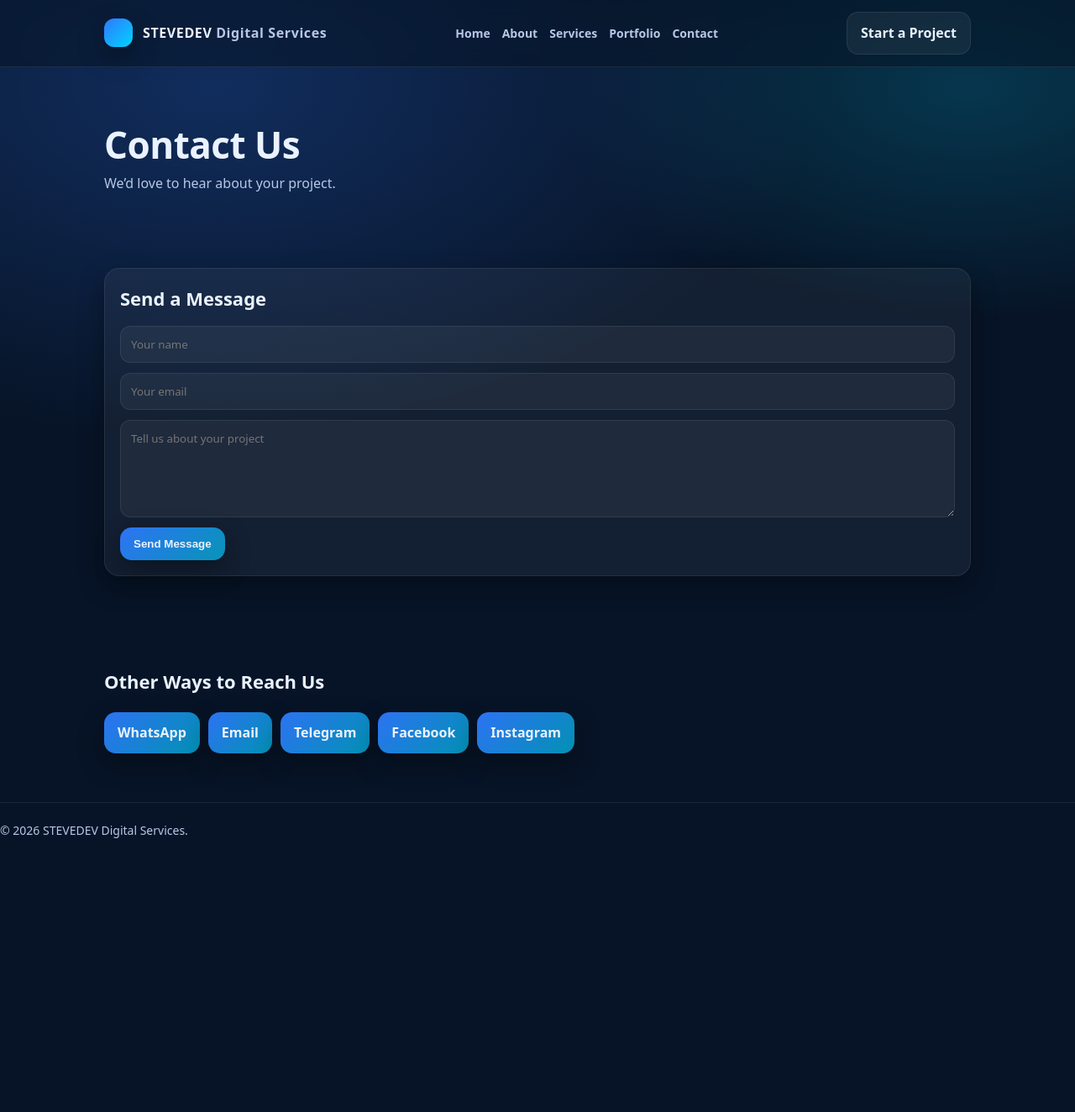
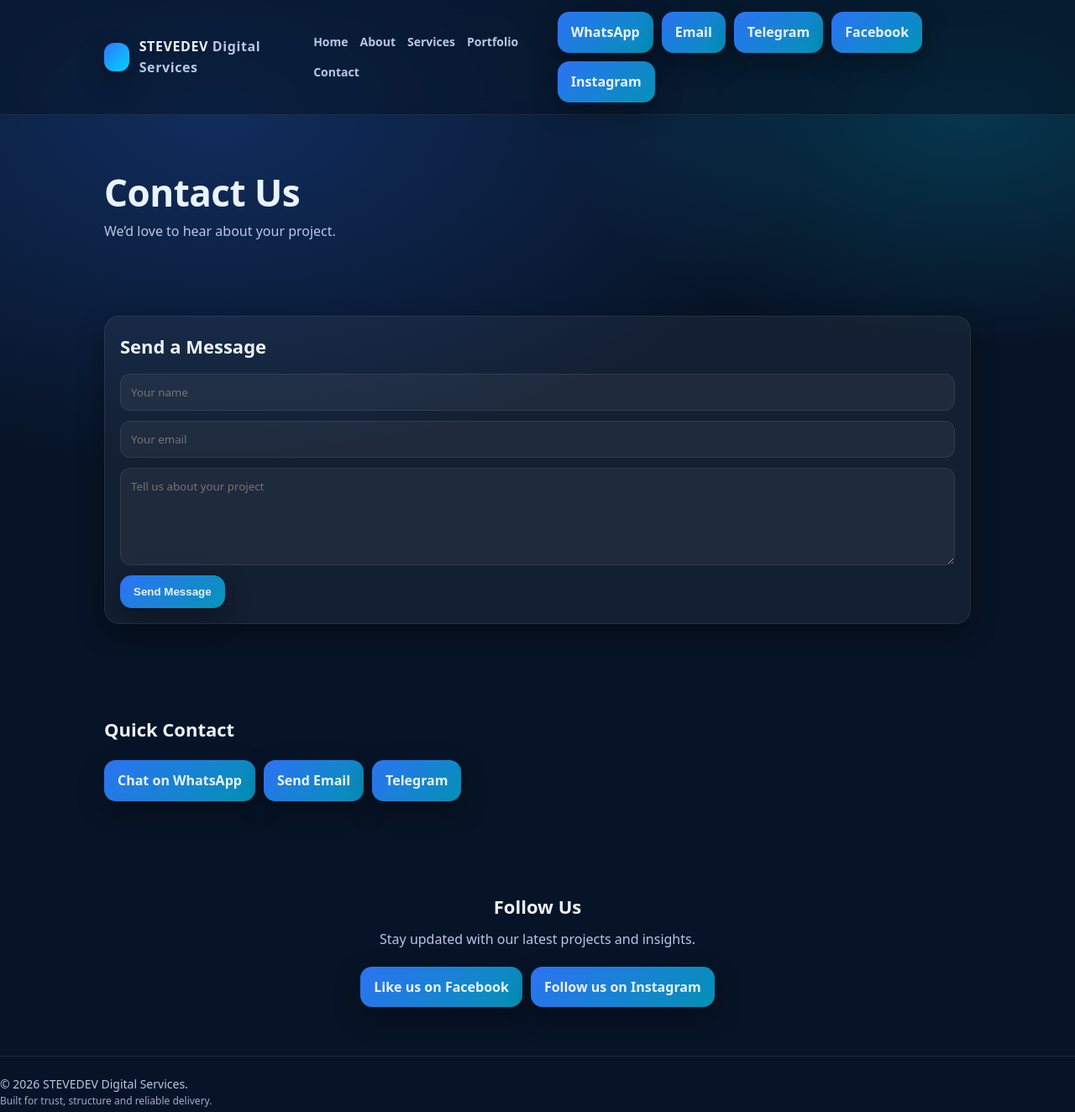
Before and after one commit to justdchillin-sketch/sdservices, a plain HTML site: page contact.html in a window 1280 px wide. Shown: the whole page at 84% size. Before the commit the page ends 1040 px from the top, so only its background shows below. Drawn offline with Linux system fonts and the light colour scheme.

Commit message:
Update contact.html with new contact options

```diff
--- a/contact.html
+++ b/contact.html
@@ -7,6 +7,7 @@
     <meta name="description" content="Get in touch with STEVEDEV Digital Services. Send us a message or reach us via WhatsApp, email or Telegram." />
     <link rel="stylesheet" href="style.css" />
   </head>
+
   <body>
     <header>
       <div class="nav">
@@ -14,6 +15,7 @@
           <div class="logo" aria-hidden="true"></div>
           <div>STEVEDEV <span style="color:var(--muted);font-weight:700">Digital Services</span></div>
         </div>
+
         <nav class="links" aria-label="Primary">
           <a href="index.html">Home</a>
           <a href="about.html">About</a>
@@ -21,13 +23,20 @@
           <a href="portfolio.html">Portfolio</a>
           <a href="contact.html">Contact</a>
         </nav>
-        <div class="cta">
-          <a class="btn" href="index.html#call-to-action">Start a Project</a>
+
+        <!-- Global CTAs -->
+        <div class="cta" style="flex-wrap:wrap; gap:10px;">
+          <a class="btn primary" href="javascript:void(0)" onclick="openLink('whatsapp')">WhatsApp</a>
+          <a class="btn primary" href="javascript:void(0)" onclick="openLink('email')">Email</a>
+          <a class="btn primary" href="javascript:void(0)" onclick="openLink('telegram')">Telegram</a>
+          <a class="btn primary" href="javascript:void(0)" onclick="openLink('facebook')">Facebook</a>
+          <a class="btn primary" href="javascript:void(0)" onclick="openLink('instagram')">Instagram</a>
         </div>
       </div>
     </header>
 
     <main class="wrap">
+
       <section>
         <h1>Contact Us</h1>
         <p class="sub">We’d love to hear about your project.</p>
@@ -47,20 +56,31 @@
       </section>
 
       <section style="margin-top:40px;">
-        <h2 class="section-title">Other Ways to Reach Us</h2>
+        <h2 class="section-title">Quick Contact</h2>
 
         <div class="cta" style="margin-top:20px; flex-wrap:wrap; gap:10px;">
-          <a class="btn primary" href="javascript:void(0)" onclick="openLink('whatsapp')">WhatsApp</a>
-          <a class="btn primary" href="javascript:void(0)" onclick="openLink('email')">Email</a>
+          <a class="btn primary" href="javascript:void(0)" onclick="openLink('whatsapp')">Chat on WhatsApp</a>
+          <a class="btn primary" href="javascript:void(0)" onclick="openLink('email')">Send Email</a>
           <a class="btn primary" href="javascript:void(0)" onclick="openLink('telegram')">Telegram</a>
-          <a class="btn primary" href="javascript:void(0)" onclick="openLink('facebook')">Facebook</a>
-          <a class="btn primary" href="javascript:void(0)" onclick="openLink('instagram')">Instagram</a>
         </div>
       </section>
+
+      <!-- Follow Us Section -->
+      <section style="margin-top:40px; text-align:center;">
+        <h2 class="section-title">Follow Us</h2>
+        <p class="section-sub">Stay updated with our latest projects and insights.</p>
+
+        <div class="cta" style="justify-content:center; margin-top:20px; flex-wrap:wrap; gap:10px;">
+          <a class="btn primary" href="javascript:void(0)" onclick="openLink('facebook')">Like us on Facebook</a>
+          <a class="btn primary" href="javascript:void(0)" onclick="openLink('instagram')">Follow us on Instagram</a>
+        </div>
+      </section>
+
     </main>
 
     <footer>
       <div>© <span id="year"></span> STEVEDEV Digital Services.</div>
+      <div class="tiny">Built for trust, structure and reliable delivery.</div>
     </footer>
 
     <script>
@@ -96,4 +116,4 @@
 
     <script src="script.js"></script>
   </body>
-  </html>
+</html>
```
